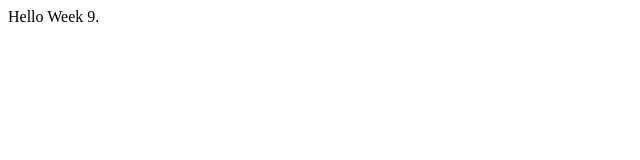
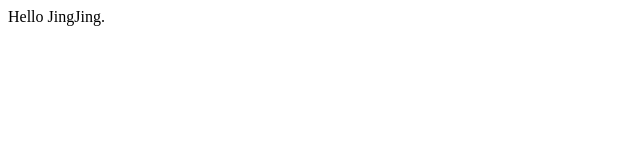
Before and after one commit to jinglejuggle/week9, a website: page index.html in a window 1280 px wide. Shown: the full height of the page, 0-640 px from the left. Drawn offline with Linux system fonts and the light colour scheme.

Commit message:
Changed greeting in class

```diff
--- a/index.html
+++ b/index.html
@@ -1,7 +1,7 @@
 <html>
   <body>
     <div id="app">
-      Hello Week 9.
+      Hello JingJing.
     </div>
   </body>
 </html>
```
